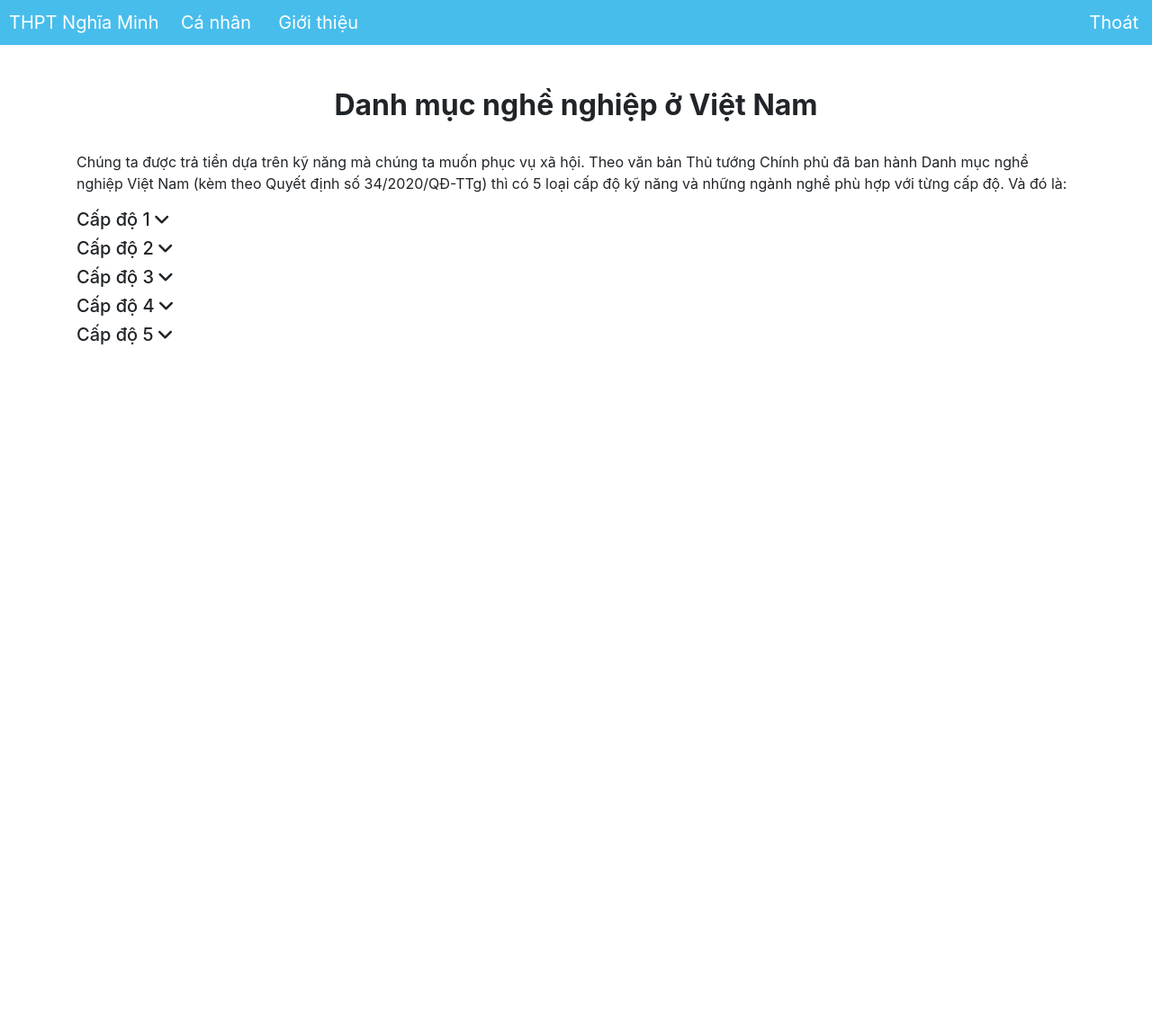
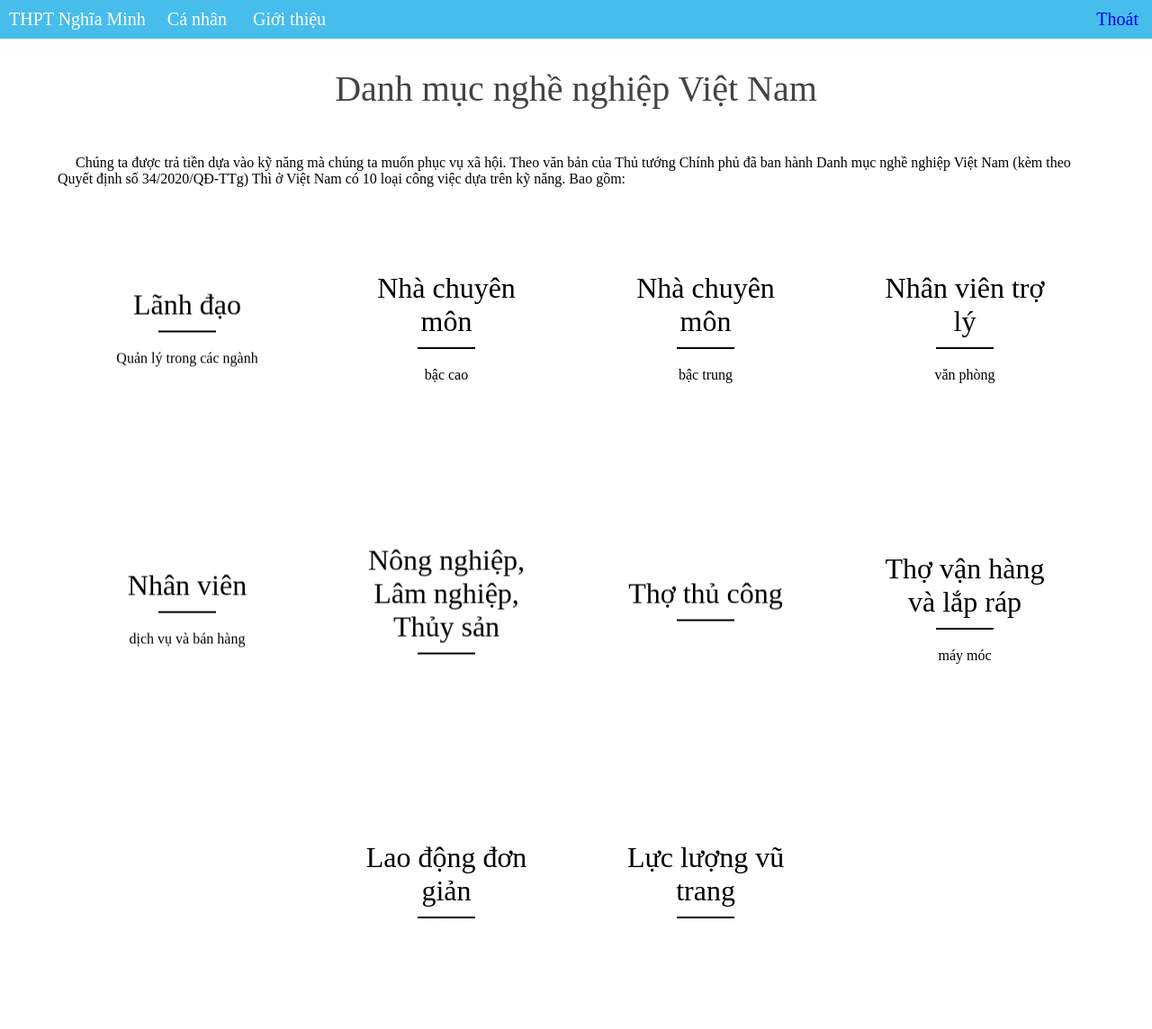
Before and after one commit to duat0sao/huongnghiep-ikigai, a PHP site: page /phpmail/phanloai.php?id=13 in a window 1280 px wide. Shown: the whole page at 90% size. Before the commit the page ends 800 px from the top, so only its background shows below. Run offline with PHP 8.4, Linux system fonts and the light colour scheme; data comes from the database, SQL or seed files in the repository.

Commit message:
update new

```diff
--- a/css.css
+++ b/css.css
@@ -0,0 +1,190 @@
+*{
+  margin: 0;
+  padding: 0;
+  -webkit-box-sizing: border-box;
+          box-sizing: border-box;
+}
+
+h1{
+  font-size: 2.5rem;
+  font-family: 'Montserrat';
+  font-weight: normal;
+  color: #444;
+  text-align: center;
+  margin: 2rem 0;
+}
+
+.wrapper{
+  width: 90%;
+  margin: 0 auto;
+  max-width: 80rem;
+}
+
+.cols{
+  display: -webkit-box;
+  display: -ms-flexbox;
+  display: flex;
+  -ms-flex-wrap: wrap;
+      flex-wrap: wrap;
+  -webkit-box-pack: center;
+      -ms-flex-pack: center;
+          justify-content: center;
+}
+
+.col{
+  width: calc(25% - 2rem);
+  margin: 1rem;
+  cursor: pointer;
+}
+
+.container{
+  -webkit-transform-style: preserve-3d;
+          transform-style: preserve-3d;
+	-webkit-perspective: 1000px;
+	        perspective: 1000px;
+}
+
+.front,
+.back{
+  background-size: cover;
+  box-shadow:rgba(12, 11, 11, 0.25);
+  border-radius: 10px;
+	background-position: center;
+	-webkit-transition: -webkit-transform .7s cubic-bezier(0.4, 0.2, 0.2, 1);
+	transition: -webkit-transform .7s cubic-bezier(0.4, 0.2, 0.2, 1);
+	-o-transition: transform .7s cubic-bezier(0.4, 0.2, 0.2, 1);
+	transition: transform .7s cubic-bezier(0.4, 0.2, 0.2, 1);
+	transition: transform .7s cubic-bezier(0.4, 0.2, 0.2, 1), -webkit-transform .7s cubic-bezier(0.4, 0.2, 0.2, 1);
+	-webkit-backface-visibility: hidden;
+	        backface-visibility: hidden;
+	text-align: center;
+	min-height: 280px;
+	height: auto;
+	border-radius: 10px;
+	color: #000;
+
+}
+
+.back{
+  background: #fff;
+
+}
+
+.front:after{
+	  position: absolute;
+    top: 0;
+    left: 0;
+    z-index: 1;
+    width: 100%;
+    height: 100%;
+    content: '';
+    display: auto;
+    opacity: .999;
+    background-color: #fff;
+    -webkit-backface-visibility: hidden;
+            backface-visibility: hidden;
+    border-radius: 10px;
+}
+.container:hover .front,
+.container:hover .back{
+    -webkit-transition: -webkit-transform .7s cubic-bezier(0.4, 0.2, 0.2, 1);
+    transition: -webkit-transform .7s cubic-bezier(0.4, 0.2, 0.2, 1);
+    -o-transition: transform .7s cubic-bezier(0.4, 0.2, 0.2, 1);
+    transition: transform .7s cubic-bezier(0.4, 0.2, 0.2, 1);
+    transition: transform .7s cubic-bezier(0.4, 0.2, 0.2, 1), -webkit-transform .7s cubic-bezier(0.4, 0.2, 0.2, 1);
+}
+
+.back{
+    position: absolute;
+    top: 0;
+    left: 0;
+    width: 100%;
+}
+
+.inner{
+    -webkit-transform: translateY(-50%) translateZ(60px) scale(0.94);
+            transform: translateY(-50%) translateZ(60px) scale(0.94);
+    top: 50%;
+    position: absolute;
+    left: 0;
+    width: 100%;
+    padding: 2rem;
+    -webkit-box-sizing: border-box;
+            box-sizing: border-box;
+    outline: 1px solid transparent;
+    -webkit-perspective: inherit;
+            perspective: inherit;
+    z-index: 2;
+}
+
+.container .back{
+    -webkit-transform: rotateY(180deg);
+            transform: rotateY(180deg);
+    -webkit-transform-style: preserve-3d;
+            transform-style: preserve-3d;
+}
+
+.container .front{
+    -webkit-transform: rotateY(0deg);
+            transform: rotateY(0deg);
+    -webkit-transform-style: preserve-3d;
+            transform-style: preserve-3d;
+}
+
+.container:hover .back{
+  -webkit-transform: rotateY(0deg);
+          transform: rotateY(0deg);
+  -webkit-transform-style: preserve-3d;
+          transform-style: preserve-3d;
+}
+
+.container:hover .front{
+  -webkit-transform: rotateY(-180deg);
+          transform: rotateY(-180deg);
+  -webkit-transform-style: preserve-3d;
+          transform-style: preserve-3d;
+}
+
+.front .inner p{
+  font-size: 2rem;
+  margin-bottom: 2rem;
+  position: relative;
+}
+
+.front .inner p:after{
+  content: '';
+  width: 4rem;
+  height: 2px;
+  position: absolute;
+  background: #000;
+  display: block;
+  left: 0;
+  right: 0;
+  margin: 0 auto;
+  bottom: -.75rem;
+}
+
+.front .inner span{
+  color: #000;
+  font-family: 'Montserrat';
+  font-weight: 300;
+}
+
+@media screen and (max-width: 64rem){
+  .col{
+    width: calc(33.333333% - 2rem);
+  }
+}
+
+@media screen and (max-width: 48rem){
+  .col{
+    width: calc(50% - 2rem);
+  }
+}
+
+@media screen and (max-width: 32rem){
+  .col{
+    width: 100%;
+    margin: 0 0 2rem 0;
+  }
+}
--- a/header.php
+++ b/header.php
@@ -16,5 +16,5 @@
         <a style="display:inline-block; padding:10px; font-size:20px; color:white; text-decoration:none;" href="index1.php?id=<?php echo $idkhach;?>">THPT Nghĩa Minh</a>
         <a style="display:inline-block; padding:10px; font-size:20px; color:white; text-decoration:none;" href="banthan.php?id=<?php echo $idkhach;?>">Cá nhân&nbsp;</a>
         <a style="display:inline-block; padding:10px; font-size:20px; color:white; text-decoration:none;" href="gioithieu1.php?id=<?php echo $idkhach;?>">Giới thiệu</a>
-        <a style="display:inline-block; padding:10px; font-size:20px; color:white; text-decoration:none; float: right; margin-right: 5px;" href="loginandout/logout.php">Thoát</a>
+        <a style="display:inline-block; padding:10px; font-size:20px; color:blackk; text-decoration:none; float: right; margin-right: 5px;" href="loginandout/logout.php">Thoát</a>
 </nav>
--- a/index1.php
+++ b/index1.php
@@ -36,6 +36,7 @@ include 'header.php';
     <div class="page">
 	    <div class="venn-wrapper">
 		    <h1>IKIGAI</h1>
+			<sub><br><br><br>Hành trình khám phá bản thân</sub>
 		    <div class="venn-1">
 			    <p><a href="toithich.php?id=<?php echo $idkhach;?>"> Bạn<b> thích</b> cái gì?</a></p>
 			    <span><b>Sứ mệnh</b></span>
--- a/phanloai.php
+++ b/phanloai.php
@@ -1,138 +1,174 @@
+<!DOCTYPE html>
+<html lang="en">
+<head>
+    <meta charset="UTF-8">
+    <meta http-equiv="X-UA-Compatible" content="IE=edge">
+    <meta name="viewport" content="width=device-width, initial-scale=1.0">
+    <title>Document</title>
+    <link rel="stylesheet" href="css.css">
+</head>
+<body>
+
 
 <?php
 include 'config.php';
+include 'header.php';?>
 
-
-$idkhach = $_GET['id'];
-?>
-
-
-<!doctype html>
-<html lang="en">
-  <head>
-    <title>Phân loại việc làm ở Việt Nam</title>
-    <!-- Required meta tags -->
-    <meta charset="utf-8">
-    <meta name="viewport" content="width=device-width, initial-scale=1, shrink-to-fit=no">
-
-    <!-- Bootstrap CSS -->
-    <link rel="stylesheet" href="https://stackpath.bootstrapcdn.com/bootstrap/4.3.1/css/bootstrap.min.css" integrity="sha384-ggOyR0iXCbMQv3Xipma34MD+dH/1fQ784/j6cY/iJTQUOhcWr7x9JvoRxT2MZw1T" crossorigin="anonymous">
-    <link rel="stylesheet" href="https://cdnjs.cloudflare.com/ajax/libs/font-awesome/6.0.0-beta3/css/all.min.css" integrity="sha512-Fo3rlrZj/k7ujTnHg4CGR2D7kSs0v4LLanw2qksYuRlEzO+tcaEPQogQ0KaoGN26/zrn20ImR1DfuLWnOo7aBA==" crossorigin="anonymous" referrerpolicy="no-referrer" />
-        <!-- Optional JavaScript -->
-    <!-- jQuery first, then Popper.js, then Bootstrap JS -->
-    <script src="https://code.jquery.com/jquery-3.6.0.min.js" integrity="sha256-/xUj+3OJU5yExlq6GSYGSHk7tPXikynS7ogEvDej/m4=" crossorigin="anonymous"></script>
-    <script src="https://cdnjs.cloudflare.com/ajax/libs/popper.js/1.14.7/umd/popper.min.js" integrity="sha384-UO2eT0CpHqdSJQ6hJty5KVphtPhzWj9WO1clHTMGa3JDZwrnQq4sF86dIHNDz0W1" crossorigin="anonymous"></script>
-    <script src="https://stackpath.bootstrapcdn.com/bootstrap/4.3.1/js/bootstrap.min.js" integrity="sha384-JjSmVgyd0p3pXB1rRibZUAYoIIy6OrQ6VrjIEaFf/nJGzIxFDsf4x0xIM+B07jRM" crossorigin="anonymous"></script>
-
-  </head>
-
-  <body>
-
-
-<?php include 'header.php';?>
-
-
-
-
-
-
-<br><br>
-
-
-
+<div class="wrapper">
+  <h1>Danh mục nghề nghiệp Việt Nam</h1>
+  <br><p>&nbsp;&nbsp;&nbsp;&nbsp;&nbsp;Chúng ta được trả  tiền dựa vào kỹ năng mà chúng ta muốn phục vụ xã hội. Theo văn bản của Thủ tướng Chính phủ đã ban hành Danh mục nghề nghiệp Việt Nam (kèm theo Quyết định số 34/2020/QĐ-TTg) Thì ở Việt Nam có 10 loại công việc dựa trên kỹ năng. Bao gồm:</p>
+  <div class="cols">
+			<div class="col" ontouchstart="this.classList.toggle('hover');">
 				<div class="container">
-          <div><center><h2><strong>Danh mục nghề nghiệp ở Việt Nam</strong></h2></center></div>
-          <br>
-    <div class="content-detail" id="content">
-
-<div class="desc"><p>
-Chúng ta được trả tiền dựa trên kỹ năng mà chúng ta muốn phục vụ xã hội. Theo văn bản Thủ tướng Chính phủ đã ban hành Danh mục nghề nghiệp Việt Nam (kèm theo Quyết định số 34/2020/QĐ-TTg) thì có 5 loại cấp độ kỹ năng và những ngành nghề phù hợp với từng cấp độ. Và đó là:
-</p>
+					<div class="front" style="">
+						<div class="inner">
+							<p>Lãnh đạo</p>
+                            <span>Quản lý trong các ngành</span>
 						</div>
-
-
-<div class="noidung">
-
-    <div class="motkhoi">
-      <h5 class="tdkhoi">Cấp độ 1 <i class="anhicon fas fa-angle-down"></i></h5>
-      <div class="ndkhoi">
-        Nhiệm vụ đơn giản, chỉ đòi hỏi sức khỏe, biết tính toán;
-
-        <p><span>Nhóm này bao gồm những nghề đòi hỏi kiến thức và kinh nghiệm ở trình độ bậc trung (cao đẳng, trung cấp) về các lĩnh vực khoa học và kỹ thuật, sức khỏe, kinh doanh và quản lý, luật pháp, văn hóa, xã hội, thông tin và truyền thông và giáo viên.</span></span></p>
-      </div> <!-- end nd khoi -->
-    </div>  <!-- end moi khoi -->
-
-    <div class="motkhoi">
-      <h5 class="tdkhoi">Cấp độ 2 <i class="anhicon fas fa-angle-down"></i></h5>
-      <div class="ndkhoi">
-        Nhiệm vụ đòi hỏi biết về chuyên môn của công việc, có trình độ chuyên môn nhất định tương đương sơ cấp;
-
-         <p><span>Nhóm này bao gồm những nghề đòi hỏi kiến thức và kinh nghiệm cần thiết để tổ chức, lưu trữ, tính toán và truy cập thông tin. Các nhiệm vụ chính của nhóm này bao gồm việc thực thi các công việc thư ký, xử lý văn bản, vận hành các máy móc, thiết bị văn phòng, ghi chép và tính toán số liệu bằng số và thực hiện các nhiệm vụ văn phòng theo định hướng của khách hàng (như làm các công việc có liên quan đến các dịch vụ thư tín, chuyển tiền, bố trí du lịch, thông tin thương mại và giao dịch khác).</span></span></p>
-
-
-
-
-      </div> <!-- end nd khoi -->
-    </div>  <!-- end moi khoi -->
-
-    <div class="motkhoi">
-      <h5 class="tdkhoi">Cấp độ 3 <i class="anhicon fas fa-angle-down"></i></h5>
-      <div class="ndkhoi">
-        Nhiệm vụ phức tạp hơn, đòi hỏi chuyên môn cao hơn cấp độ kỹ năng 2, tương ứng với trình độ trung cấp hoặc cao đẳng;
-
-        <p><span><span>Nhóm này bao gồm những nghề đòi hỏi kiến thức và kinh nghiệm ở trình độ bậc trung (cao đẳng, trung cấp) về các lĩnh vực khoa học và kỹ thuật, sức khỏe, kinh doanh và quản lý, luật pháp, văn hóa, xã hội, thông tin và truyền thông và giáo viên.</span></span></p>
-
-
-      </div> <!-- end nd khoi -->
-    </div>  <!-- end moi khoi -->
-
-    <div class="motkhoi">
-      <h5 class="tdkhoi">Cấp độ 4 <i class="anhicon fas fa-angle-down"></i></h5>
-      <div class="ndkhoi">
-        Nhiệm vụ phức tạp, đòi hỏi có chuyên môn sâu, tương ứng với trình độ đại học;
-
-       <p><span><span>Nhóm này bao gồm những nghề đòi hỏi phải có kiến thức chuyên môn, nghiệp vụ và kinh nghiệm ở trình độ cao (đại học trở lên) trong lĩnh vực khoa học và kỹ thuật, sức khỏe, giáo dục, kinh doanh và quản lý, công nghệ thông tin và truyền thông và luật pháp, văn hóa, xã hội.</span></span></p>
-
-
-      </div> <!-- end nd khoi -->
-    </div>  <!-- end moi khoi -->
-
-    <div class="motkhoi">
-      <h5 class="tdkhoi">Cấp độ 5 <i class="anhicon fas fa-angle-down"></i></h5>
-      <div class="ndkhoi">
-        Nhiệm vụ phức tạp nhất, đòi hỏi có chuyên môn sâu, rộng, tương ứng với trình độ sau đại học.
-
-        <p><span><span>Nhóm này bao gồm những nghề đòi hỏi kiến thức và kinh nghiệm cần thiết trong việc cung cấp các dịch vụ cá nhân, bảo vệ và bán các sản phẩm tại các cửa hàng, cửa hiệu hoặc tại chợ. Các nhiệm vụ chính của nhóm này bao gồm việc cung cấp các dịch vụ có liên quan đến việc du lịch, trông coi nhà cửa, cung cấp lương thực, thực phẩm, phục vụ vui chơi giải trí, quản lý khách sạn, chăm sóc cá nhân, bảo vệ tính mạng và tài sản, duy trì luật pháp và luật lệ hoặc bán sản phẩm tại các cửa hàng, cửa hiệu và tại chợ.</span></span></p>
-
-
-      </div> <!-- end nd khoi -->
-    </div>  <!-- end moi khoi -->
-
-
 					</div>
-
-
+					<div class="back">
+						<div class="inner">
+						  <p>những nhà lãnh đạo, quản lý làm việc trong các ngành, các cấp và trong các đơn vị có giữ các chức vụ, có quyền quản lý, chỉ huy, điều hành từ trung ương tới cấp xã.</p>
 						</div>
-
-
 					</div>
-    <script>
-      $(document).ready(function() {
-      $('.tdkhoi').click(function(event) {
-        /* Act on the event */
-        $('.ndkhoi').slideUp();
-        $('.tdkhoi').removeClass('xanhden');
-
-        $(this).toggleClass('xanhden');
-
-        $(this).next().slideToggle(600)
-      });
-
-      // code cho phan phong to anh
-      // $('.vaicaianh a').fancybox();
-
-      $('.ndkhoi').slideUp();
-    });
-    </script>
+				</div>
+			</div>
+			<div class="col" ontouchstart="this.classList.toggle('hover');">
+				<div class="container">
+					<div class="front">
+						<div class="inner">
+							<p>Nhà chuyên môn</p>
+                            <span>bậc cao</span>
+						</div>
+					</div>
+					<div class="back">
+						<div class="inner">
+							<p>những nghề đòi hỏi phải có kiến thức chuyên môn, nghiệp vụ và kinh nghiệm ở trình độ cao (đại học trở lên) trong lĩnh vực khoa học và kỹ thuật, sức khỏe, giáo dục, kinh doanh và quản lý, công nghệ thông tin và truyền thông và luật pháp, văn hóa, xã hội.</p>
+						</div>
+					</div>
+				</div>
+			</div>
+			<div class="col" ontouchstart="this.classList.toggle('hover');">
+				<div class="container">
+					<div class="front">
+						<div class="inner">
+							<p>Nhà chuyên môn</p>
+                            <span>bậc trung</span>
+						</div>
+					</div>
+					<div class="back">
+						<div class="inner">
+							<p>những nghề đòi hỏi kiến thức và kinh nghiệm ở trình độ bậc trung (cao đẳng, trung cấp) về các lĩnh vực khoa học và kỹ thuật, sức khỏe, kinh doanh và quản lý, luật pháp, văn hóa, xã hội, thông tin và truyền thông và giáo viên.</p>
+						</div>
+					</div>
+				</div>
+			</div>
+			<div class="col" ontouchstart="this.classList.toggle('hover');">
+				<div class="container">
+					<div class="front">
+						<div class="inner">
+							<p>Nhân viên trợ lý</p>
+                            <span>văn phòng</span>
+						</div>
+					</div>
+					<div class="back">
+						<div class="inner">
+							<p>những nghề đòi hỏi kiến thức và kinh nghiệm cần thiết để tổ chức, lưu trữ, tính toán và truy cập thông tin</p>
+						</div>
+					</div>
+				</div>
+			</div>
+			<div class="col" ontouchstart="this.classList.toggle('hover');">
+				<div class="container">
+					<div class="front">
+						<div class="inner">
+							<p>Nhân viên</p>
+                            <span>dịch vụ và bán hàng</span>
+						</div>
+					</div>
+					<div class="back">
+						<div class="inner">
+							<p>những nghề đòi hỏi kiến thức và kinh nghiệm cần thiết trong việc cung cấp các dịch vụ cá nhân, bảo vệ và bán các sản phẩm tại các cửa hàng, cửa hiệu hoặc tại chợ</p>
+						</div>
+					</div>
+				</div>
+			</div>
+			<div class="col" ontouchstart="this.classList.toggle('hover');">
+				<div class="container">
+					<div class="front">
+						<div class="inner">
+							<p>Nông nghiệp, Lâm nghiệp, Thủy sản</p>
+                            <span></span>
+						</div>
+					</div>
+					<div class="back">
+						<div class="inner">
+							<p>những nghề đòi hỏi kiến thức và kinh nghiệm cần thiết trong việc sản xuất ra các sản phẩm nông, lâm, ngư nghiệp</p>
+						</div>
+					</div>
+				</div>
+			</div>
+			<div class="col" ontouchstart="this.classList.toggle('hover');">
+				<div class="container">
+					<div class="front">
+						<div class="inner">
+							<p>Thợ thủ công</p>
+                            <span></span>
+						</div>
+					</div>
+					<div class="back">
+						<div class="inner">
+							<p>những nghề đòi hỏi kiến thức và kinh nghiệm cần thiết của những người công nhân kỹ thuật hoặc thợ thủ công lành nghề, trong đó họ phải có hiểu biết về tất cả các công đoạn của dây chuyền sản xuất, kể cả phải hiểu biết các đặc điểm và công dụng của sản phẩm cuối cùng làm ra.</p>
+						</div>
+					</div>
+				</div>
+			</div>
+			<div class="col" ontouchstart="this.classList.toggle('hover');">
+				<div class="container">
+					<div class="front">
+						<div class="inner">
+							<p>Thợ vận hàng và lắp ráp</p>
+                            <span>máy móc</span>
+						</div>
+					</div>
+					<div class="back">
+						<div class="inner">
+							<p>những nghề đòi hỏi kiến thức và kinh nghiệm cần thiết trong việc vận hành và giám sát các máy móc thiết bị công nghiệp với sự hiểu biết đầy đủ về các máy móc, thiết bị sử dụng trong công việc</p>
+						</div>
+					</div>
+				</div>
+			</div>
+            <div class="col" ontouchstart="this.classList.toggle('hover');">
+				<div class="container">
+					<div class="front">
+						<div class="inner">
+							<p>Lao động đơn giản</p>
+                            <span></span>
+						</div>
+					</div>
+					<div class="back">
+						<div class="inner">
+							<p>những nghề đòi hỏi kiến thức và kinh nghiệm cần thiết trong việc thực hiện các công việc đơn giản và đơn điệu, bao gồm việc sử dụng các công cụ cầm tay, trong nhiều trường hợp thì sử dụng khá nhiều sức cơ bắp và trong một số trường hợp ngoại lệ thì có sử dụng đến khả năng phán đoán và sáng tạo cá nhân một cách hạn chế</p>
+						</div>
+					</div>
+				</div>
+			</div>
+            <div class="col" ontouchstart="this.classList.toggle('hover');">
+				<div class="container">
+					<div class="front">
+						<div class="inner">
+							<p>Lực lượng vũ trang</p>
+                            <span></span>
+						</div>
+					</div>
+					<div class="back">
+						<div class="inner">
+							<p>những người thực hiện đang phục vụ trong quân đội, công an kể cả lực lượng hậu cần, không phân biệt phục vụ tự nguyện hay bắt buộc và do Bộ Quốc phòng và Bộ Công an quản lý.</p>
+						</div>
+					</div>
+				</div>
+			</div>
+		</div>
+ </div>
 </body>
 </html>
```
Also changed, not shown: test.php (added, +175 -0 lines). Lines whose indentation alone changed are shown as unchanged.
